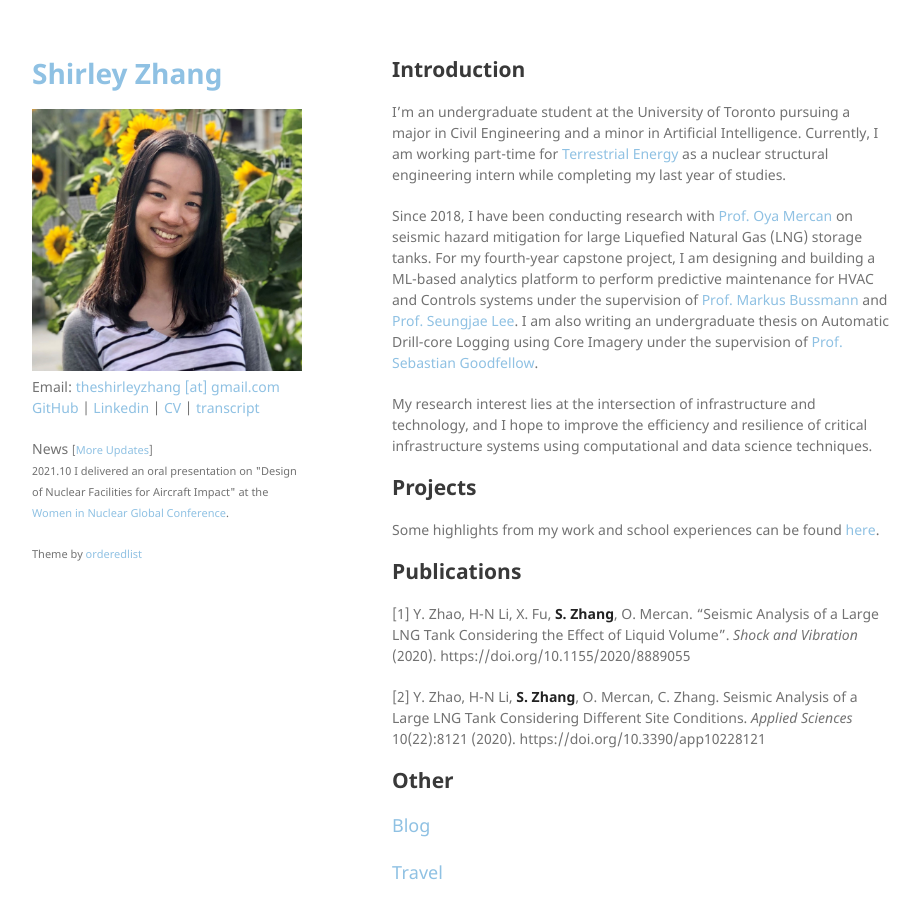
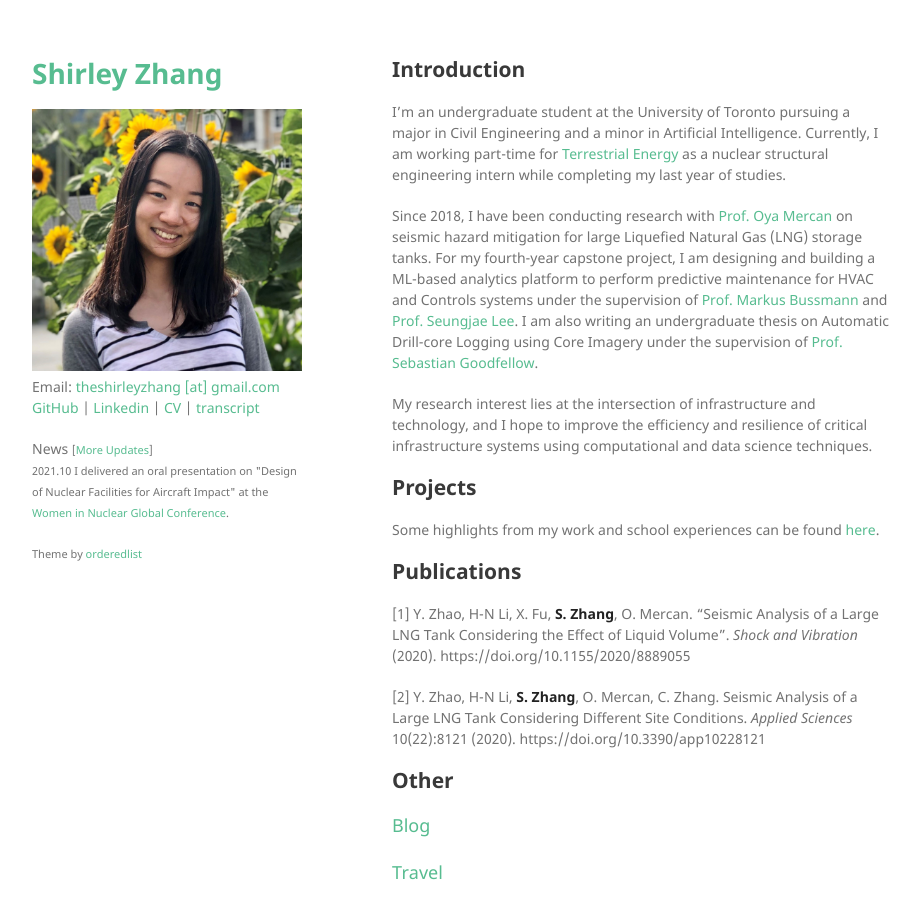
Before and after one commit to shirleyzhang2/shirleyzhang2.github.io, a Jekyll site: the page built from index.md, in a window 1280 px wide and 956 px high. Shown: the top 919 px of the window, without its empty margins (178-1098 px from the left). Built offline with Jekyll 4.4.1, drawn with Linux system fonts in a browser that asks for light colours.

Commit message:
Update Color Scheme and External links

```diff
--- a/_config.yml
+++ b/_config.yml
@@ -10,5 +10,5 @@
 
 
 social_links: # Appears in sidebar. Set the urls then uncomment and comment out as desired
-  LinkedIn: https://www.linkedin.com/in/eugenie-lai
-  GitHub: https://github.com/eugenielai
+  LinkedIn: https://www.linkedin.com/in/shirley-shuocheng-zhang/
+  GitHub: https://github.com/shirleyzhang2
--- a/_layouts/default.html
+++ b/_layouts/default.html
@@ -14,7 +14,6 @@
   </head>
   <body>
     <div class="wrapper">
-        <!--<h1>Eugenie Y. Lai</h1>-->
       <header>
         <h1><a href="{{ "/" | absolute_url }}">Shirley Zhang</a></h1>
         {% if site.logo %}
--- a/_sass/jekyll-theme-minimal.scss
+++ b/_sass/jekyll-theme-minimal.scss
@@ -36,12 +36,12 @@
 
 a {
   //color:#267CB9;
-  color:#8FC1E3;
+  color:#57BC90;
   text-decoration:none;
 }
 
 a:hover, a:focus {
-  color:#069;
+  color:#015249;
   font-weight: bold;
 }
 
```
